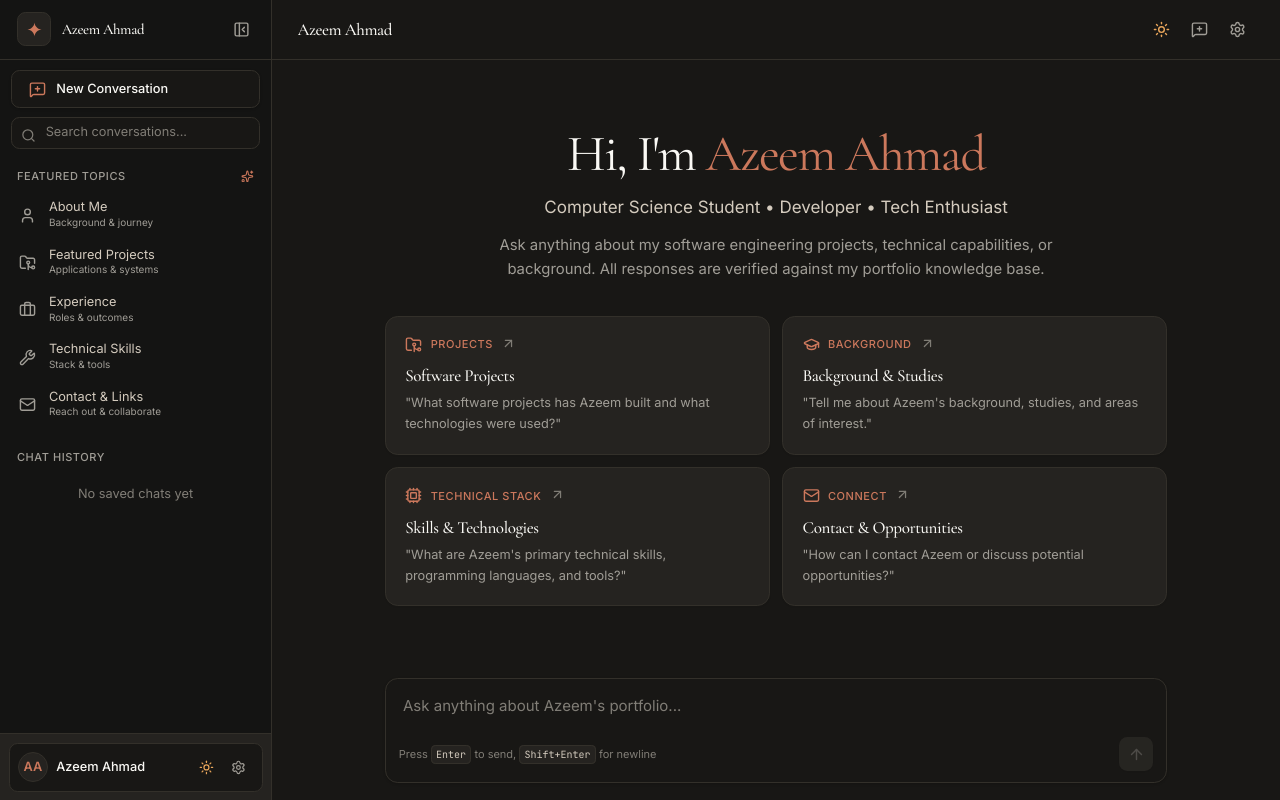
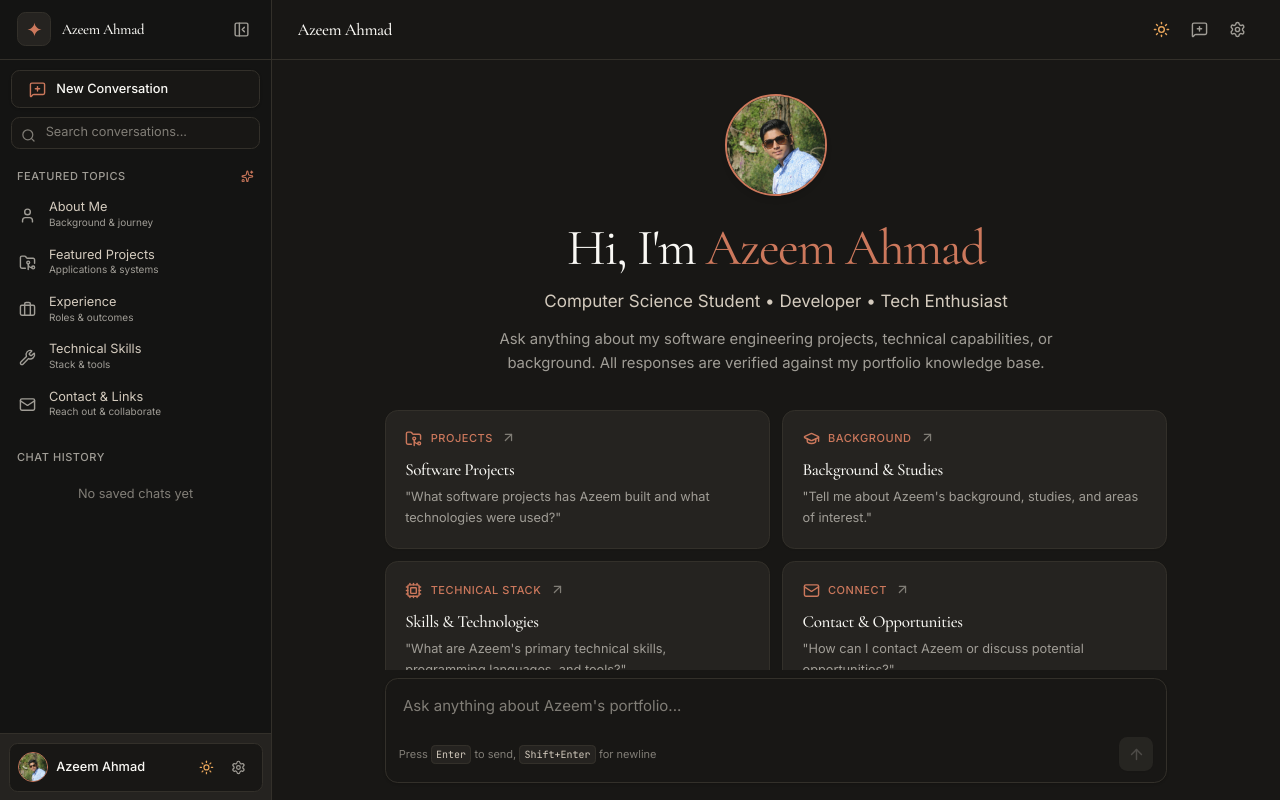
Before and after one commit to code-azeemahmad/code-azeemahmad.github.io, an Astro site: page / in a window 1280 px wide. Built offline with nearby package versions, Linux system fonts and the light colour scheme; Astro itself is replaced by a stand-in of ours.

Commit message:
feat: add user profile picture to welcome screen and sidebar profile card

```diff
--- a/src/components/chat/sidebar/Sidebar.tsx
+++ b/src/components/chat/sidebar/Sidebar.tsx
@@ -361,9 +361,11 @@ export function Sidebar({
           {!isCollapsed ? (
             <div className="flex items-center justify-between rounded-lg bg-canvas p-2 border border-hairline">
               <div className="flex items-center gap-2 overflow-hidden">
-                <div className="flex h-7 w-7 shrink-0 items-center justify-center rounded-full bg-surface-card text-primary font-semibold text-xs border border-hairline">
-                  AA
-                </div>
+                <img
+                  src="/azeempic.jpeg"
+                  alt="Azeem Ahmad"
+                  className="h-7 w-7 shrink-0 rounded-full object-cover border border-primary"
+                />
                 <div className="truncate">
                   <div className="text-xs font-medium text-ink truncate">
                     Azeem Ahmad
@@ -400,7 +402,13 @@ export function Sidebar({
               </div>
             </div>
           ) : (
-            <div className="flex flex-col items-center gap-1">
+            <div className="flex flex-col items-center gap-1.5">
+              <img
+                src="/azeempic.jpeg"
+                alt="Azeem Ahmad"
+                className="h-7 w-7 shrink-0 rounded-full object-cover border border-primary mb-0.5"
+                title="Azeem Ahmad"
+              />
               {onToggleTheme && (
                 <Button
                   variant="ghost"
--- a/src/components/chat/welcome/WelcomeScreen.tsx
+++ b/src/components/chat/welcome/WelcomeScreen.tsx
@@ -47,6 +47,16 @@ export interface WelcomeScreenProps {
 export function WelcomeScreen({ onSelectPrompt }: WelcomeScreenProps) {
   return (
     <div className="flex flex-col items-center justify-center min-h-full my-auto px-3.5 sm:px-4 py-6 sm:py-8 max-w-3xl mx-auto w-full text-center">
+      {/* Profile Avatar */}
+      <div className="mb-4 sm:mb-5">
+        <img
+          src="/azeempic.jpeg"
+          alt="Azeem Ahmad"
+          className="h-20 w-20 sm:h-24 sm:w-24 rounded-full object-cover border-2 border-primary shadow-md"
+          loading="eager"
+        />
+      </div>
+
       {/* Main Editorial Headline */}
       <h1 className="font-serif text-2xl sm:text-4xl md:text-5xl font-normal tracking-[-0.03em] text-ink leading-tight transition-colors">
         Hi, I'm <span className="text-primary">Azeem Ahmad</span>
```
Also changed, not shown: azeempic.jpeg (added), public/azeempic.jpeg (added), public/images/azeempic.jpeg (added).
